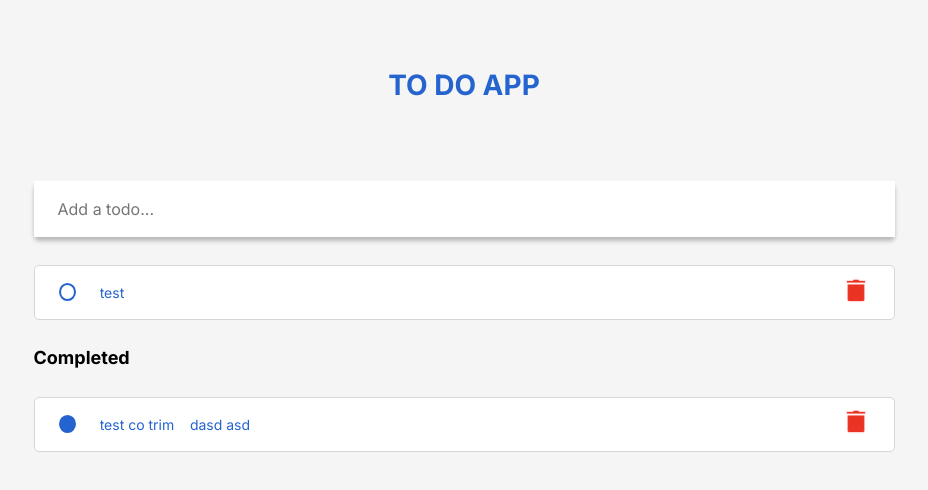
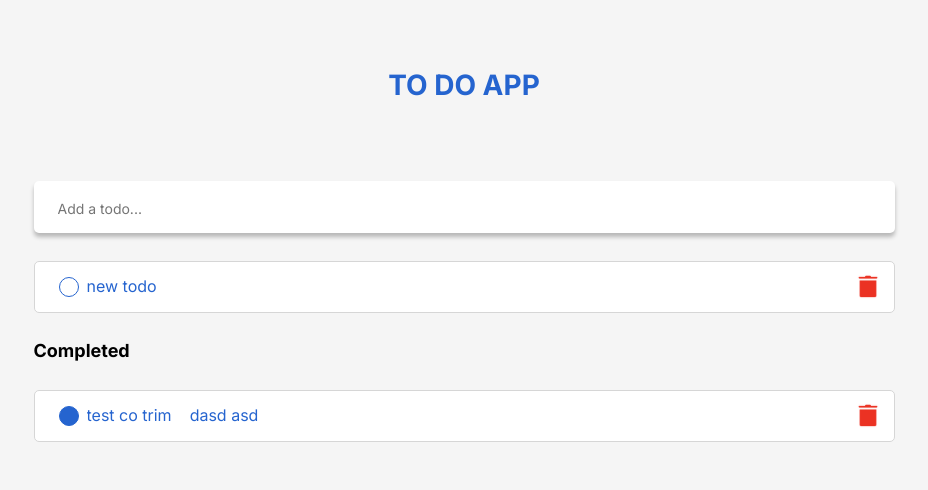
Before and after one commit to tuanda1102/gmo-todolist-ts, a React (Create React App) app: page / in a window 1280 px wide. Shown: the top 490 px of the page, without its empty margins (176-1104 px from the left). Built offline with nearby package versions, Linux system fonts and the light colour scheme; data requests are answered from the project's data file.

Commit message:
fix: tuanpa fix perfect px

```diff
--- a/db.json
+++ b/db.json
@@ -1,14 +1,14 @@
 {
   "tasks": [
-    {
-      "id": 1666516510725,
-      "title": "test",
-      "status": "not_started"
-    },
     {
       "id": 1666516514143,
       "title": "test co trim    dasd asd",
       "status": "completed"
+    },
+    {
+      "id": 1666671946471,
+      "title": "new todo",
+      "status": "not_started"
     }
   ]
 }
--- a/src/components/GlobalStyles/GlobalStyles.scss
+++ b/src/components/GlobalStyles/GlobalStyles.scss
@@ -29,4 +29,5 @@ body {
   scroll-behavior: smooth;
   color: var(--blue-color);
   background-color: #f5f5f5;
+  font-weight: 400;
 }
--- a/src/components/Todo/Todo.module.scss
+++ b/src/components/Todo/Todo.module.scss
@@ -1,41 +1,40 @@
 .wrapper {
+  height: 52px;
   width: 100%;
   border-radius: var(--radius-0);
   background: #ffffff;
   border: 1px solid var(--grey-color);
   display: flex;
   align-items: center;
-  padding: 0 24px;
+  padding: 16px 0 16px 24px;
   &:hover {
     border: 1px solid var(--blue-color);
   }
 }
 
 .input {
-  padding: 16px 24px;
+  padding-left: 8px;
   width: 100%;
-  line-height: 1.5;
+  line-height: 1.7;
   color: var(--blue-color);
-  font-size: 14px;
-  font-weight: 400;
   background-color: transparent;
 }
 
 .radio {
-  content: "";
   display: block;
+  padding: 9px;
   border-radius: 50%;
-  width: 18px;
-  height: 18px;
-  border: 2px solid var(--blue-color);
+  border: 1px solid var(--blue-color);
+  cursor: pointer;
   &.checked {
     background-color: var(--blue-color);
   }
-  cursor: pointer;
 }
 
 .trash-icon {
+  width: 28px;
+  height: 28px;
+  margin-right: 12px;
   color: var(--red-color);
   cursor: pointer;
-  padding: 10px 0;
 }
--- a/src/components/TodoForm/TodoForm.module.scss
+++ b/src/components/TodoForm/TodoForm.module.scss
@@ -3,11 +3,14 @@
   border-radius: var(--radius-0);
   box-shadow: 0px 4px 4px rgba(0, 0, 0, 0.25);
   background: #ffffff;
+  padding: 16px 0 16px 24px;
   margin-bottom: 28px;
+  height: 52px;
 }
 
 .input {
-  padding: 16px 24px;
+  color: var(--blue-color);
+  font-size: 14px;
   width: 100%;
-  line-height: 1.5;
+  line-height: 1.7;
 }
```
